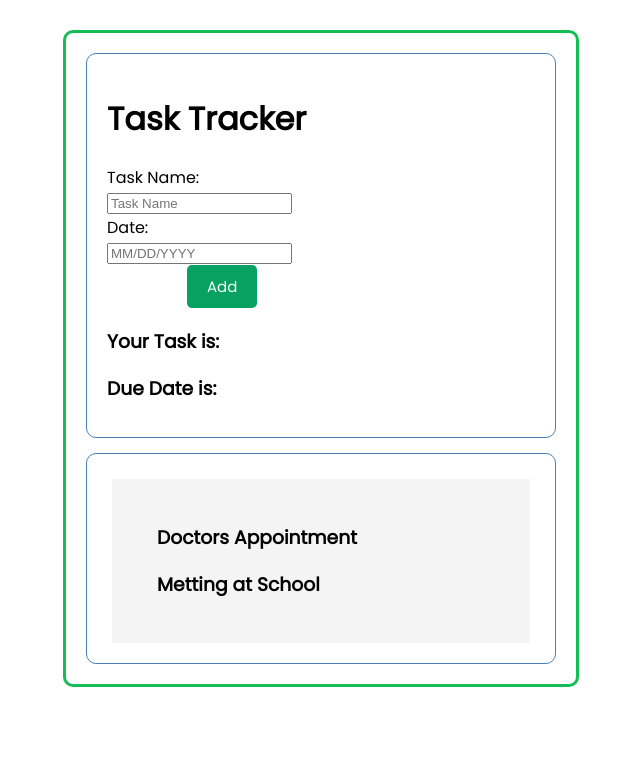
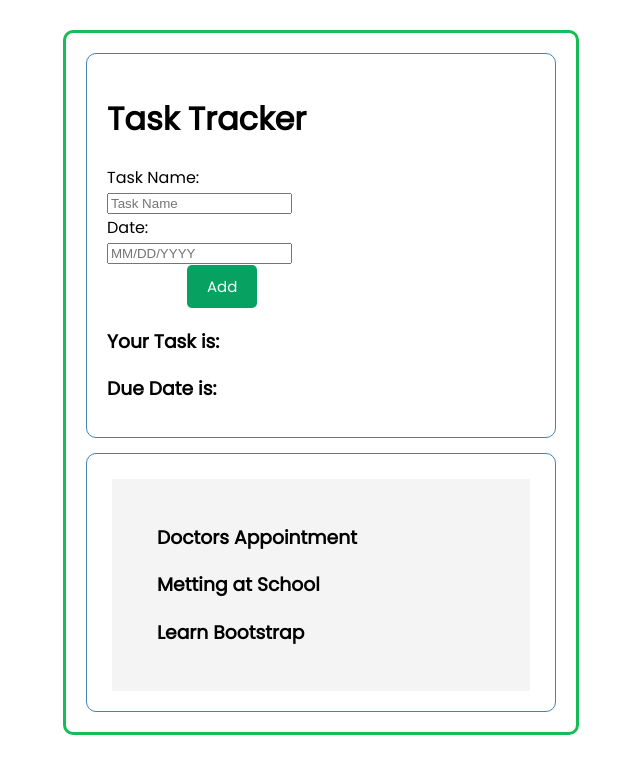
Before and after one commit to RonaldYou/Task-Tracker, a React (Create React App) app: page / in a window 1280 px wide. Shown: the top 774 px of the page, without its empty margins (319-959 px from the left). Built offline with nearby package versions, Linux system fonts and the light colour scheme.

Commit message:
format edits

```diff
--- a/src/components/Tasks.js
+++ b/src/components/Tasks.js
@@ -8,6 +8,12 @@ const task = [
     {
         id: 2,
         text: 'Metting at School',
+        day: 'Feb 6th at 1:30pm',
+        remindewr: true,
+    },
+    {
+        id: 3,
+        text: 'Learn Bootstrap',
         day: 'Feb 6th at 1:30pm',
         remindewr: true,
     }
```
